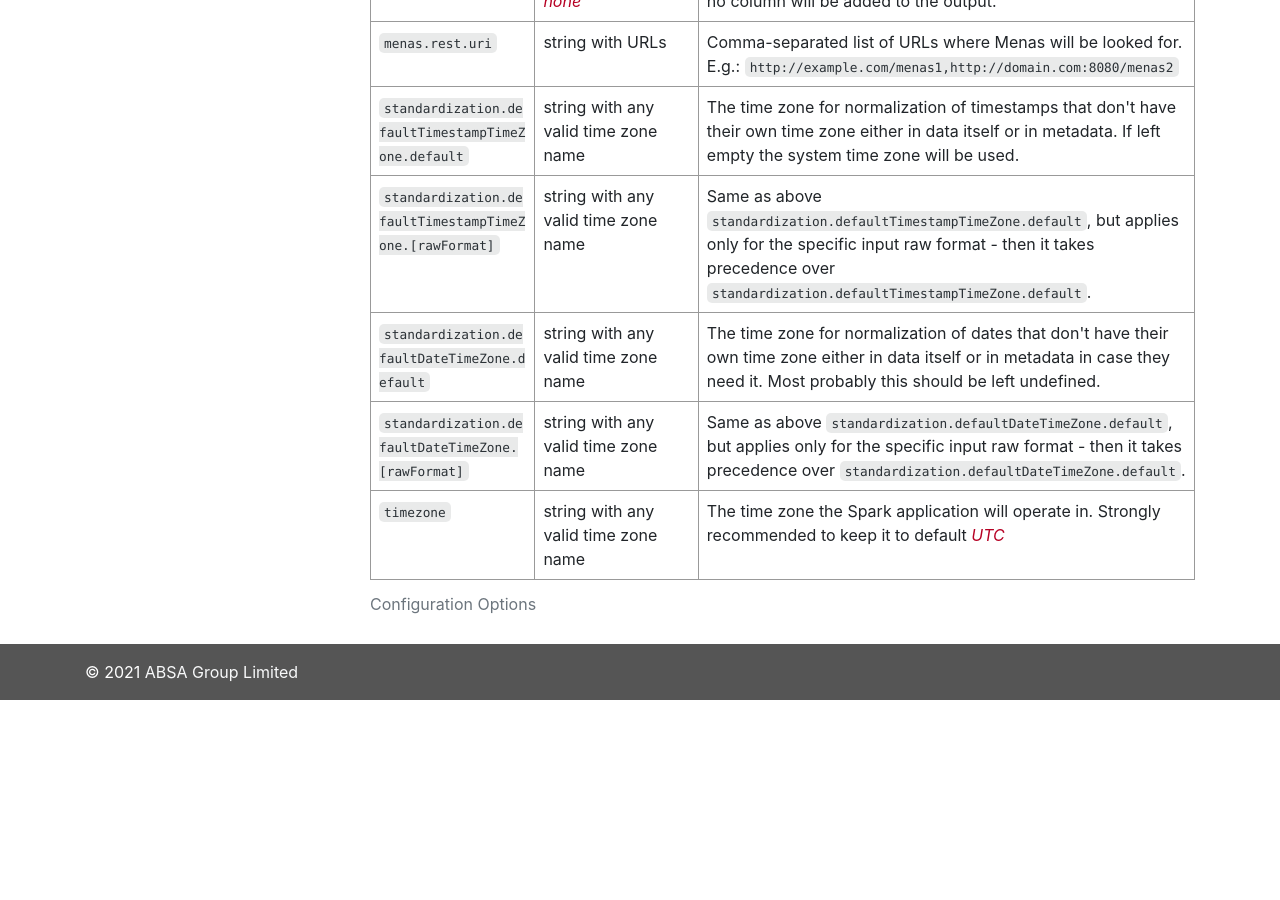
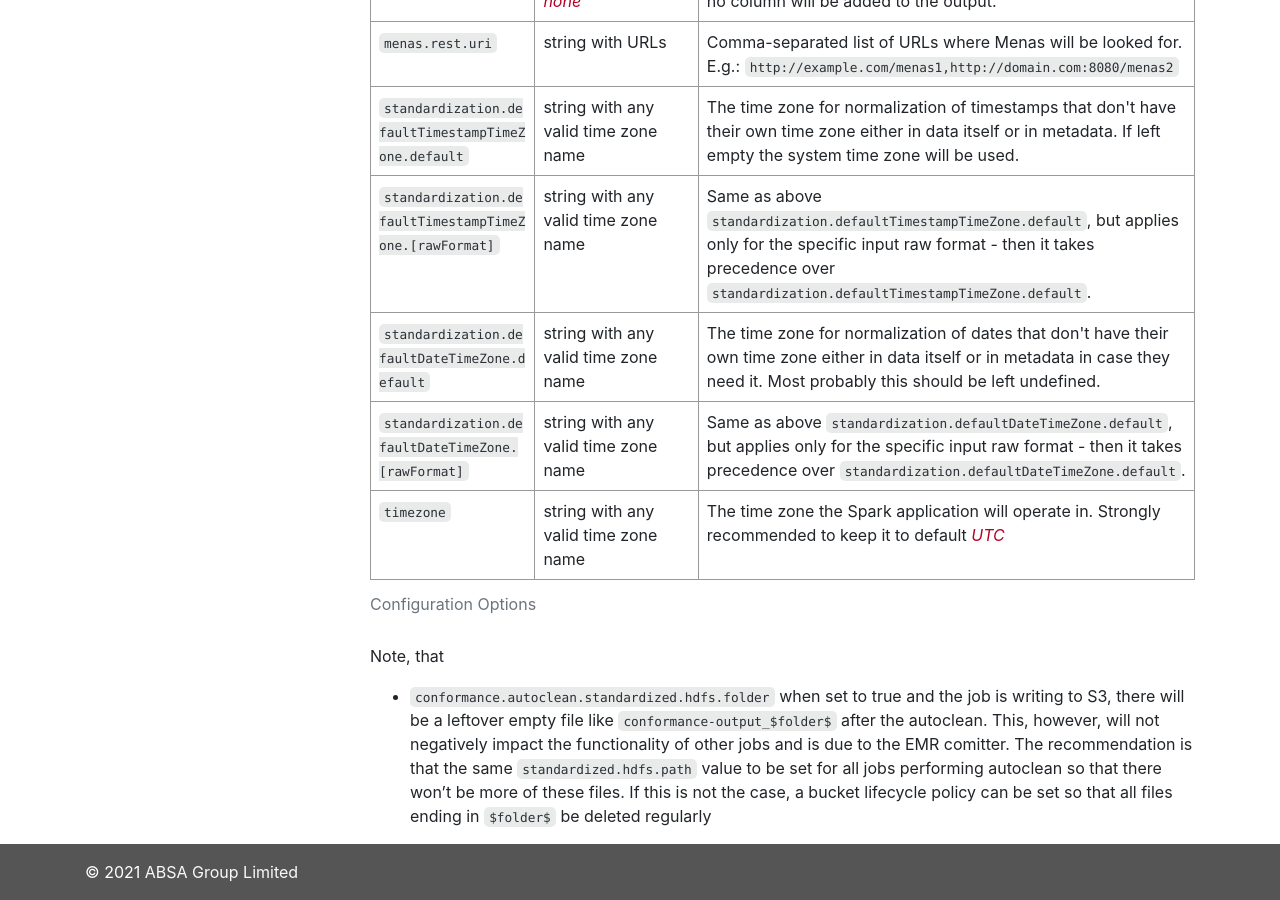
Before and after one commit to AbsaOSS/enceladus, a Jekyll site: the page built from _docs/2.0.0/usage/config.md, in a window 1280 px wide and 900 px high, scrolled down 1156 px. Built offline with Jekyll 4.4.1, drawn with Linux system fonts in a browser that asks for light colours; nearby versions of some CDN libraries; before the commit the page ends 1856 px from its top, so only the background shows below that.

Commit message:
1893 autoclean specification for s3

```diff
--- a/_docs/2.0.0/usage/config.md
+++ b/_docs/2.0.0/usage/config.md
@@ -30,5 +30,12 @@ spark-submit --conf "spark.driver.extraJavaOptions= -Dkey1=value1 -Dkey2=value2"
 
 <!-- specific sections on Standardization & Conformance options may follow in the future -->
 
+Note, that
+  - `conformance.autoclean.standardized.hdfs.folder` when set to true and the job is writing to S3, there will be a leftover empty file like `conformance-output_$folder$` after the autoclean.
+  This, however, will not negatively impact the functionality of other jobs and is due to the EMR comitter. The recommendation is that the same `standardized.hdfs.path` value to be set for
+   all jobs performing autoclean so that there won't be more of these files.
+  If this is not the case, a bucket lifecycle policy can be set so that all files ending in `$folder$` be deleted regularly
+
+
 [readme]: https://github.com/AbsaOSS/enceladus/blob/master/README.md
 [spark-app-conf]: https://github.com/AbsaOSS/enceladus/blob/master/spark-jobs/src/main/resources/reference.conf
```
